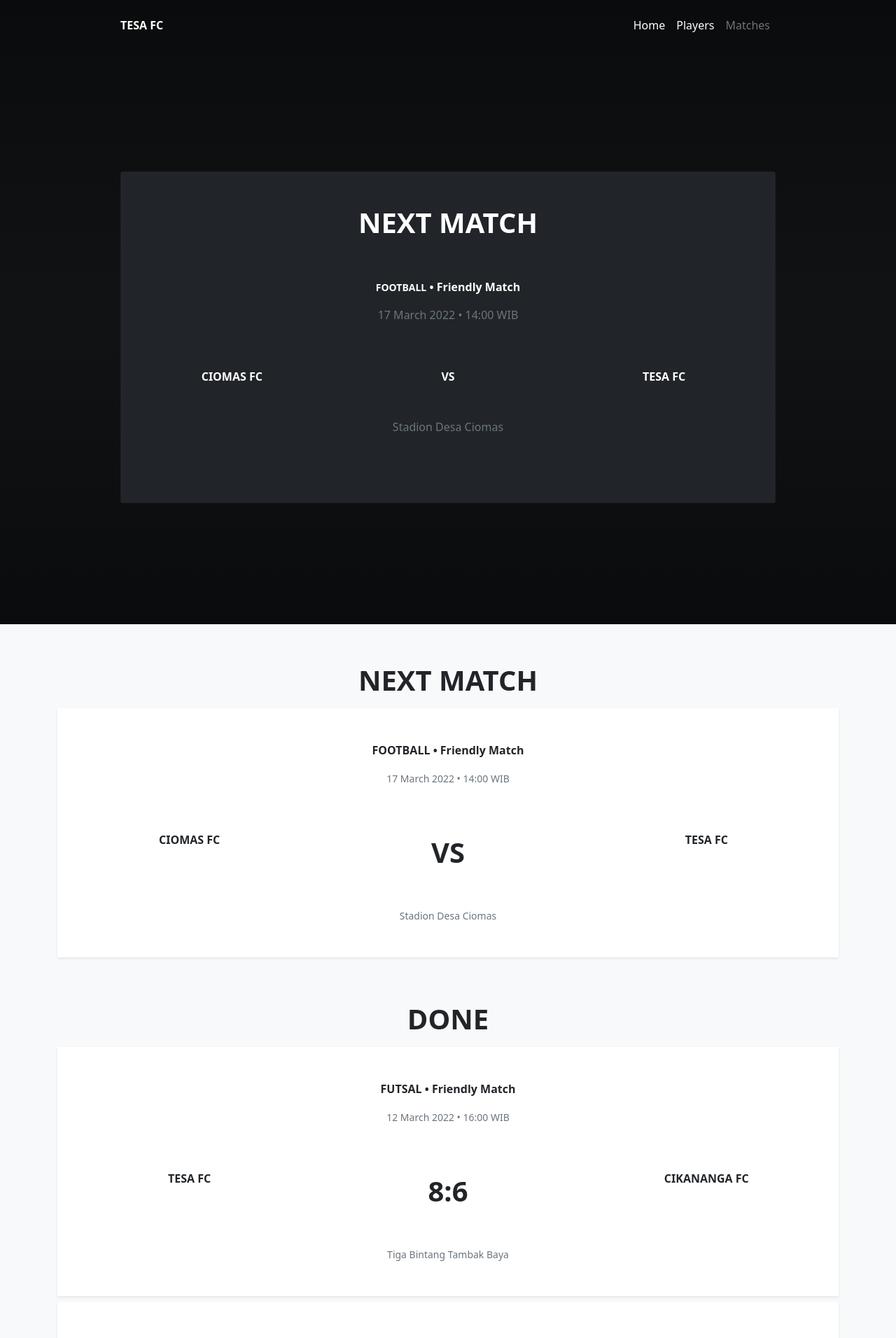
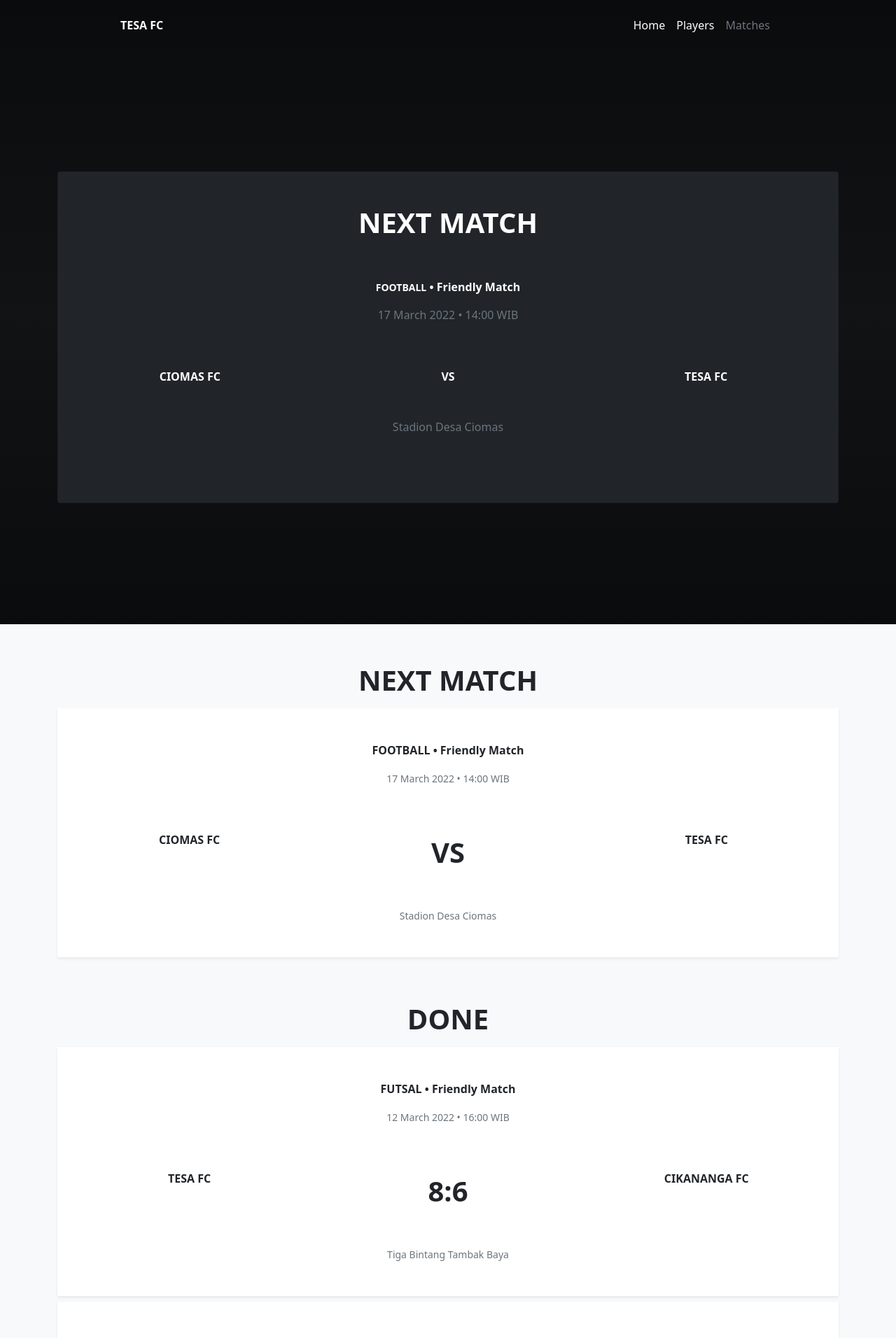
Before and after one commit to tesafc/www2, a Jekyll site: the page built from matches.html, in a window 1280 px wide. Shown: the top 1912 px of the page at 70% size. Built offline with Jekyll 4.4.1, drawn with Linux system fonts in a browser that asks for light colours.

Commit message:
Update header-match.html

```diff
--- a/_includes/header-match.html
+++ b/_includes/header-match.html
@@ -14,7 +14,7 @@
     {% assign matches = site.matches %}
     {% for match in matches %}
     {% if match.status == "next match" %}
-    <div class="container h-100 d-flex flex-column justify-content-center text-center pb-5">
+    <div class="container-sm h-100 d-flex flex-column justify-content-center text-center pb-5">
       <div class="row row-cols-1">
         <div class="col">
           <div class="card bg-dark text-white pb-5">
```
